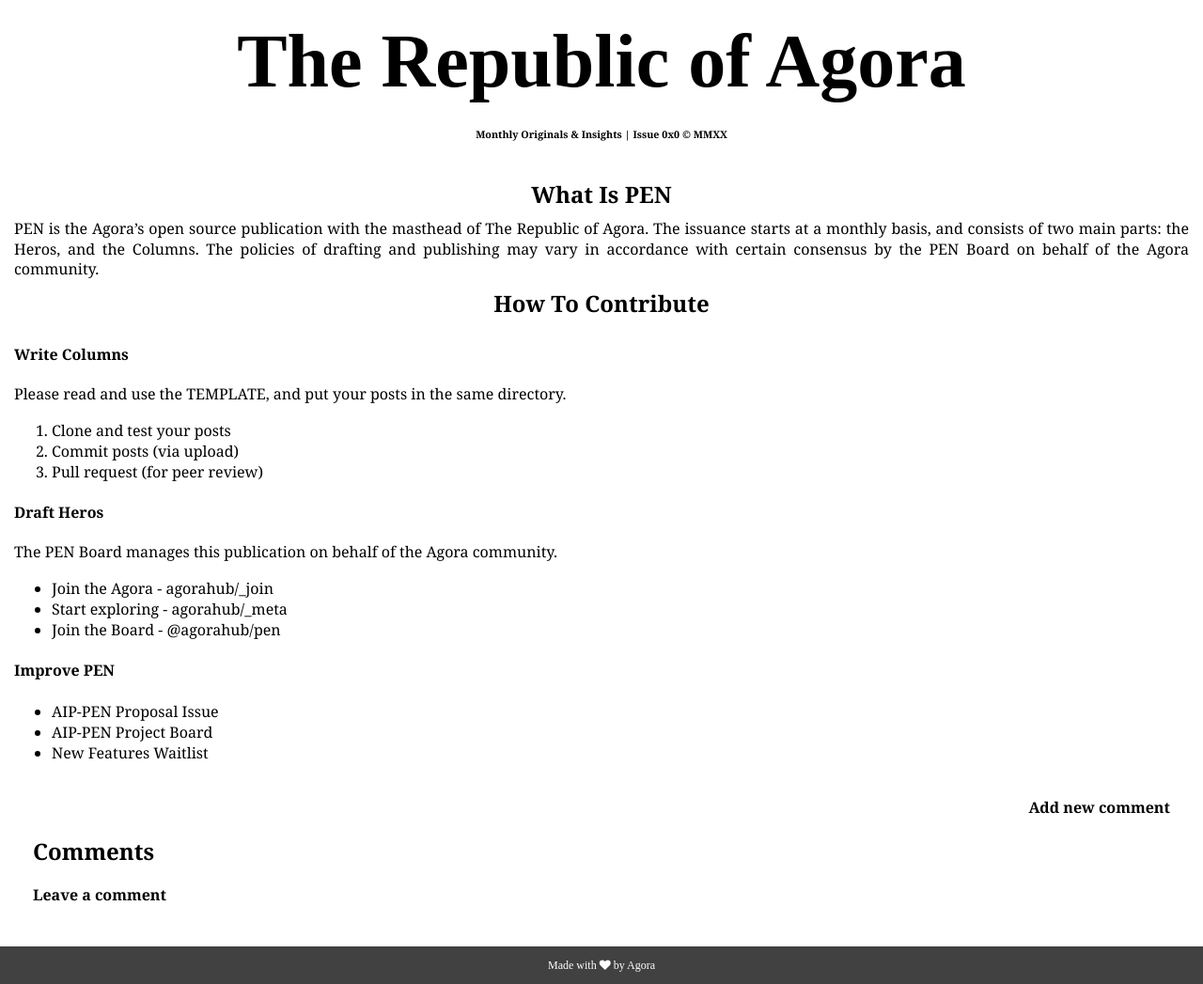
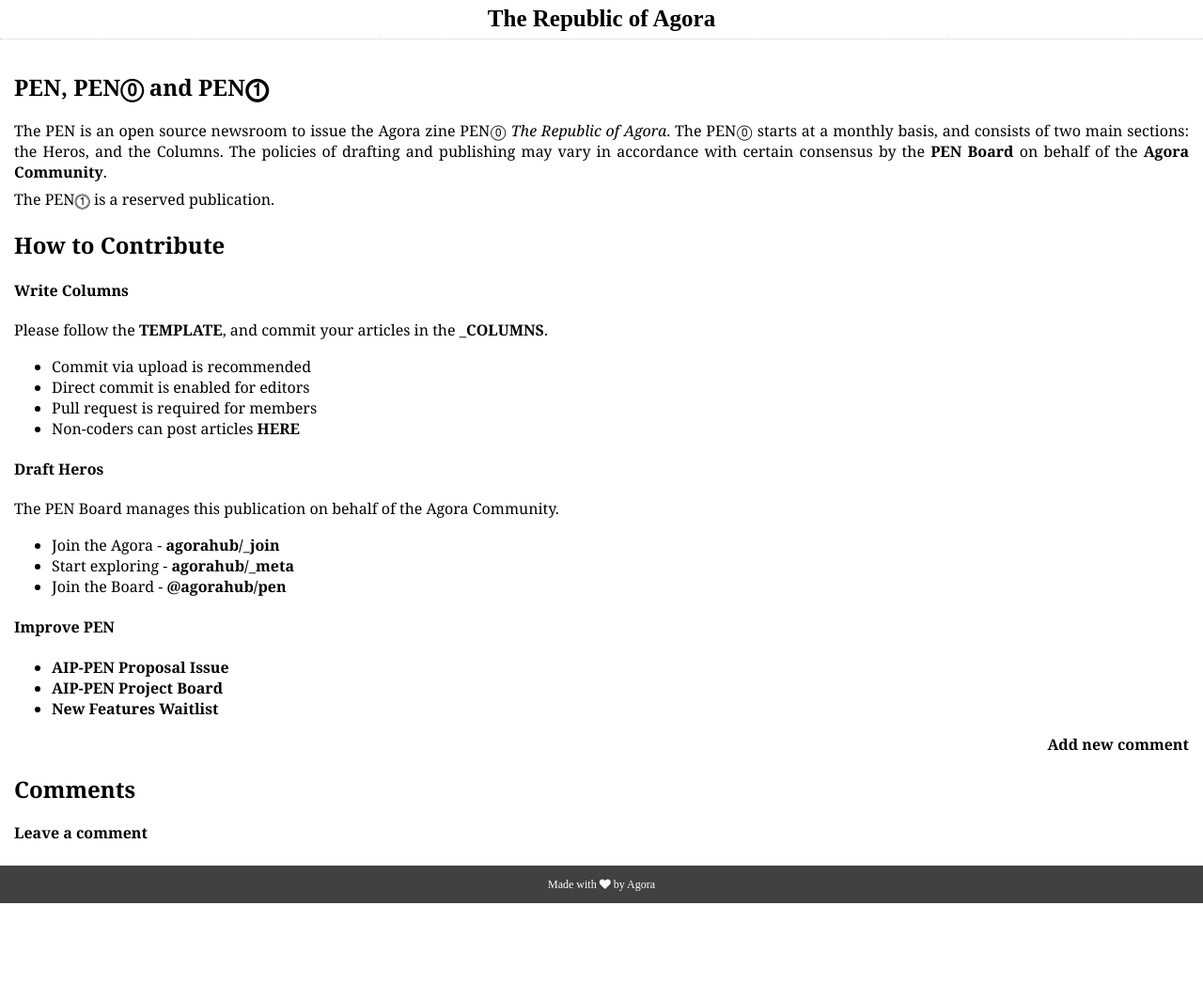
Before and after one commit to theagora/pen1, a Jekyll site: the page built from about.md, in a window 1280 px wide. Shown: the whole page at 94% size. Built offline with Jekyll 4.4.1, drawn with Linux system fonts in a browser that asks for light colours; some web fonts are replaced; after the commit the page ends 961 px from its top, so only the background shows below that.

Commit message:
Update README.md and about.md

```diff
--- a/about.md
+++ b/about.md
@@ -1,40 +1,40 @@
 ---
-#title: "About PEN"
+title: "PEN⓵"
 layout: page
 permalink: "/about/"
 comments_repo: agorahub/pen0
 comments_id: 2
 ---
 
-### What Is PEN
+## PEN, PEN⓪ and PEN⓵
 
-PEN is the Agora's open source publication with the masthead of The Republic of Agora. The issuance starts at a monthly basis, and consists of two main parts: the Heros, and the Columns. The policies of drafting and publishing may vary in accordance with certain consensus by the PEN Board on behalf of the Agora community.
+The PEN is an open source newsroom to issue the Agora zine PEN⓪ _The Republic of Agora_. The PEN⓪ starts at a monthly basis, and consists of two main sections: the Heros, and the Columns. The policies of drafting and publishing may vary in accordance with certain consensus by the [**PEN Board**](https://github.com/{{site.gh_team}}) on behalf of the [**Agora Community**](https://github.com/agorahub).
 
-### How To Contribute
+The PEN⓵ is a reserved publication.
+
+## How to Contribute
 
 #### Write Columns
 
-Please read and use the [TEMPLATE]({{site.url}}{{site.baseurl}}/columns/0000-00-00-column-template), and put your posts in the same directory.
+Please follow the [**TEMPLATE**]({{site.url}}{{site.baseurl}}/columns/0000-00-00-column-template), and commit your articles in the [**_COLUMNS**](https://github.com/{{site.gh_repo}}/blob/master/_collections/_columns).
 
-1. Clone and test your posts
-2. Commit posts (via upload)
-3. Pull request (for peer review)
+- Commit via upload is recommended
+- Direct commit is enabled for editors
+- Pull request is required for members
+- Non-coders can post articles [**HERE**](https://github.com/{{site.gh_repo}}/issues/new)
 
 #### Draft Heros
 
-The [PEN Board](https://github.com/{{site.gh_team}}) manages this publication on behalf of the Agora community.
+The PEN Board manages this publication on behalf of the Agora Community.
 
-- Join the Agora - [agorahub/_join](https://github.com/agorahub/_join)
-- Start exploring - [agorahub/_meta](https://github.com/agorahub/_meta)
-- Join the Board - [@agorahub/pen](https://github.com/{{site.gh_team}})
+- Join the Agora - [**agorahub/_join**](https://github.com/agorahub/_join)
+- Start exploring - [**agorahub/_meta**](https://github.com/agorahub/_meta)
+- Join the Board - [**@agorahub/pen**](https://github.com/{{site.gh_team}})
 
 #### Improve PEN
 
-- [AIP-PEN Proposal Issue](https://github.com/agorahub/AIPs/issues/1)
-- [AIP-PEN Project Board](https://github.com/agorahub/AIPs/projects/1)
-- [New Features Waitlist](https://github.com/agorahub/pen0/issues/3)
+- [**AIP-PEN Proposal Issue**](https://github.com/agorahub/AIPs/issues/1)
+- [**AIP-PEN Project Board**](https://github.com/agorahub/AIPs/projects/1)
+- [**New Features Waitlist**](https://github.com/agorahub/pen0/issues/3)
 
-
-<div style="padding:20px">
-  {% include comments.html %}
-</div>
+{% include comments.html %}
```
Also changed, not shown: README.md.
